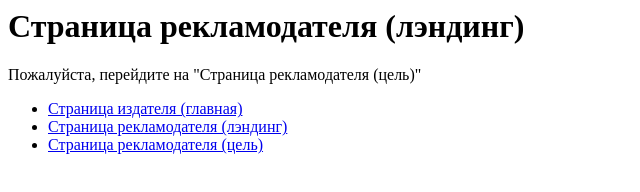
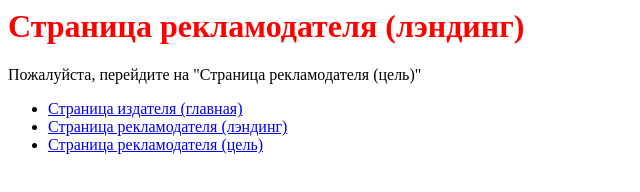
Before and after one commit to Nell-Tu/test_ad_site, a plain HTML site: page about.html in a window 1280 px wide. Shown: the whole page, without its empty margins (0-640 px from the left). Drawn offline with Linux system fonts and the light colour scheme; the site is published under a folder, as on GitHub Pages, so addresses that start at the root find nothing.

Commit message:
Update about.html

```diff
--- a/about.html
+++ b/about.html
@@ -1,7 +1,7 @@
 <html lang="ru-RU" class="no-js no-svg">
 <head>
 <title>Advertiser site</title>
-  <link rel="stylesheet" href="/test_ad_site/styles.css">
+  <link rel="stylesheet" href="styles.css">
 <!--  RTB  Counter -->
 <script>
 (function (w, d, n, u, s) {
```
